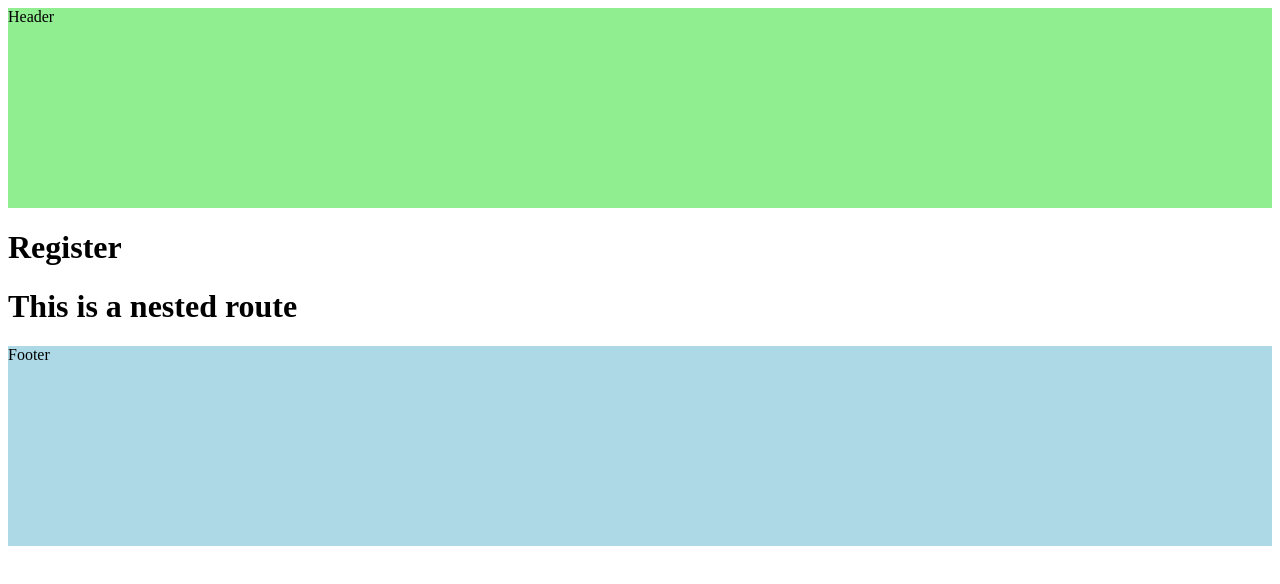
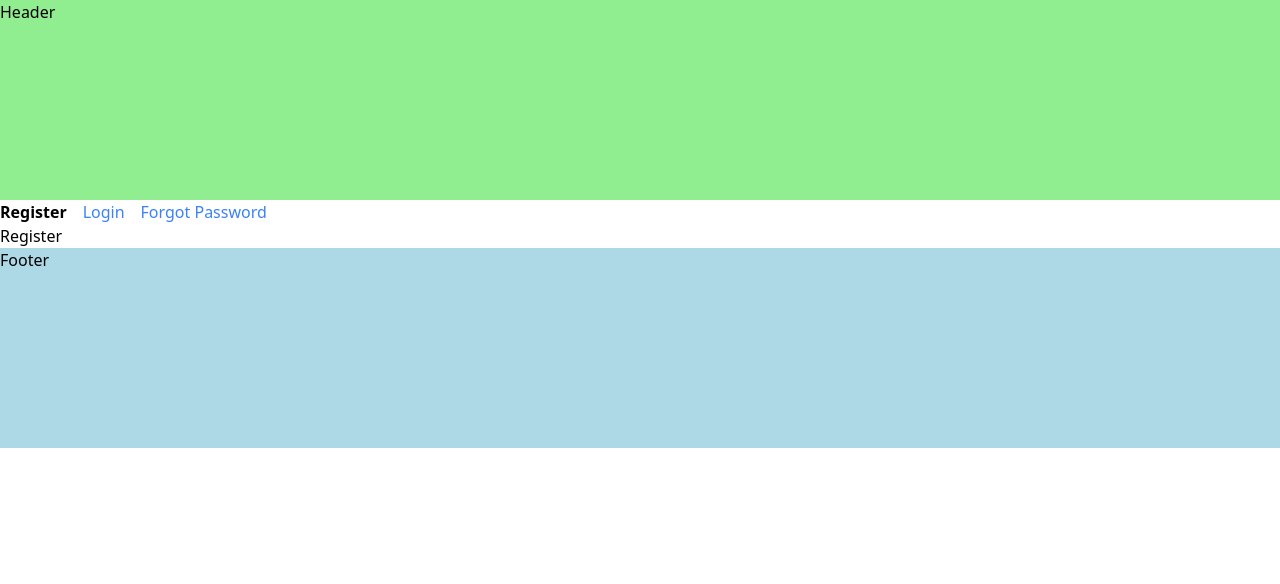
Before and after one commit to DevelopedByBarley/Next, a Next.js app: page /register in a window 1280 px wide. Shown: the top 584 px of the page. Built offline with nearby package versions, Linux system fonts and the light colour scheme.

Commit message:
Ep 20 -> Active links

```diff
--- a/src/app/(auth)/(with-auth-layout)/layout.tsx
+++ b/src/app/(auth)/(with-auth-layout)/layout.tsx
@@ -1,14 +1,34 @@
+'use client';
+import './style.css'
+import Link from "next/link"
+import { usePathname } from "next/navigation"
 
+const navLinks = [
+  { name: "Register", href: "/register" },
+  { name: "Login", href: "/login" },
+  { name: "Forgot Password", href: "/forgot-password" }
+]
 
-export default function RootLayout({
+export default function AuthLayout({
   children,
 }: {
   children: React.ReactNode
 }) {
+  const pathName = usePathname();
   return (
     <>
-        {children}
-      <h1>This is a nested route</h1>
+      {
+        navLinks.map((link) => {
+          const isActive = pathName.startsWith(link.href);
+          return (
+            <Link href={link.href} key={link.name} className={isActive ? "font-bold mr-4" : "text-blue-500 mr-4"}>
+              {link.name}
+            </Link>
+          )
+        })
+      }
+
+      {children}
     </>
   )
 }
--- /dev/null
+++ b/src/app/(auth)/(with-auth-layout)/style.css
@@ -0,0 +1,3 @@
+@tailwind base;
+@tailwind components;
+@tailwind utilities;
```
Also changed, not shown: src/app/(auth)/(with-auth-layout)/forgot-password/page.tsx (renamed from src/app/(auth)/forgot-password/page.tsx).
